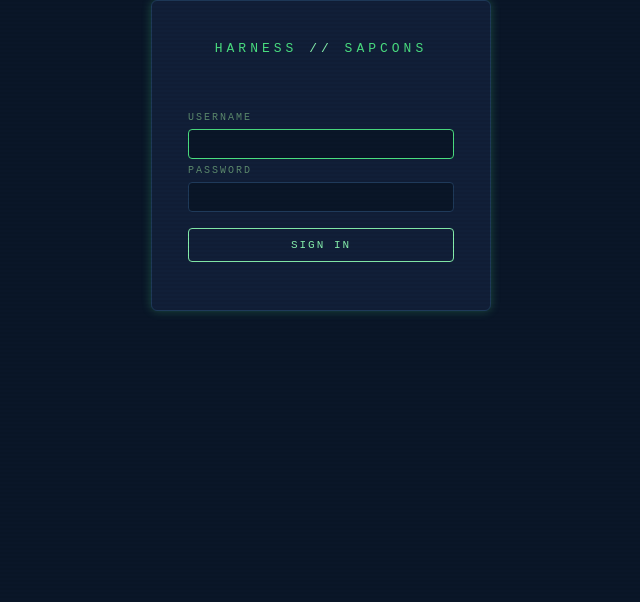
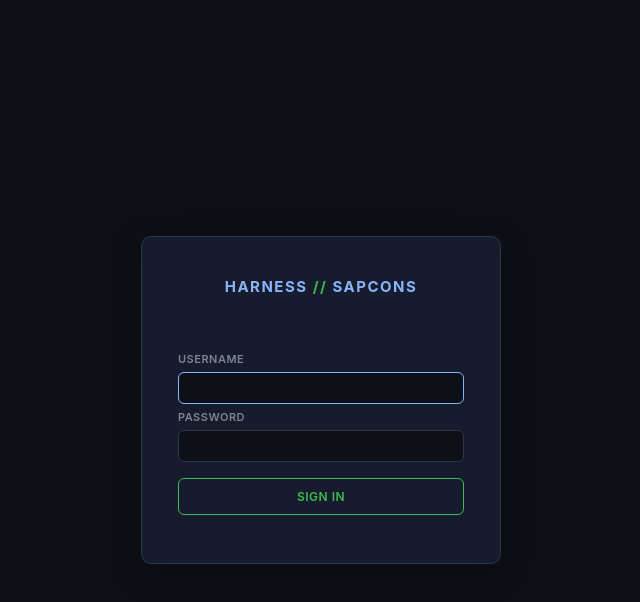
Before and after one commit to anc1bu/harness, a plain HTML site: page index.html in a window 1280 px wide. Shown: the whole page, without its empty margins (319-959 px from the left). Drawn offline with nearby package versions, Linux system fonts and the light colour scheme.

Commit message:
Auto-commit after 10 changes

```diff
--- a/css/theme.css
+++ b/css/theme.css
@@ -1,30 +1,24 @@
 :root {
-  --bg:        #0a1628;
-  --panel:     #111f38;
-  --border:    #1f3a5a;
-  --accent:    #4ade80;
-  --accent2:   #86efac;
-  --warn:      #e0b050;
-  --danger:    #e06060;
-  --text:      #b8d8c2;
-  --text-dim:  #5c8a6d;
-  --glow:      0 0 10px rgba(74,222,128,0.28);
+  --bg:        #0d1117;
+  --panel:     #161b2e;
+  --border:    #2d3748;
+  --accent:    #89b4fa;
+  --accent2:   #3fb950;
+  --warn:      #e3b341;
+  --danger:    #f85149;
+  --text:      #e6edf3;
+  --text-dim:  #7d8590;
+  --glow:      0 0 10px rgba(137,180,250,0.25);
 }
 
 * { box-sizing: border-box; margin: 0; padding: 0; }
 
 body {
   background: var(--bg); color: var(--text);
-  font-family: 'Courier New', monospace;
+  font-family: 'Inter', 'Segoe UI', system-ui, sans-serif;
   height: 100vh; display: flex; flex-direction: column; overflow: hidden;
 }
-
-/* Scanline overlay */
-body::after {
-  content: ''; position: fixed; inset: 0;
-  background: repeating-linear-gradient(0deg, transparent, transparent 2px, rgba(0,0,0,0.04) 2px, rgba(0,0,0,0.04) 4px);
-  pointer-events: none; z-index: 1000;
-}
+#app { flex: 1; display: flex; flex-direction: column; min-height: 0; overflow: hidden; }
 
 /* ── Scrollbars ── */
 ::-webkit-scrollbar { width: 4px; height: 4px; }
@@ -38,11 +32,11 @@ body::after {
   border-bottom: 1px solid var(--border); flex-shrink: 0;
 }
 #topbar .logo {
-  font-size: 18px; font-weight: bold; letter-spacing: 4px;
+  font-size: 17px; font-weight: 700; letter-spacing: 2px;
   color: var(--accent); text-shadow: var(--glow);
 }
 #topbar .logo span { color: var(--accent2); }
-#topbar .clock { font-size: 13px; color: var(--accent); letter-spacing: 2px; }
+#topbar .clock { font-size: 13px; color: var(--accent); letter-spacing: 1px; }
 #topbar .topbar-nav { display: flex; gap: 8px; }
 
 /* ── Layout ── */
@@ -56,9 +50,9 @@ body::after {
 #panel-control { overflow-y: auto; }
 #panel-control .panel-body { overflow: visible; }
 .panel-header {
-  display: flex; align-items: center; gap: 8px; padding: 8px 14px;
-  border-bottom: 1px solid var(--border); font-size: 10px; letter-spacing: 3px;
-  color: var(--text-dim); text-transform: uppercase; flex-shrink: 0;
+  display: flex; align-items: center; gap: 8px; padding: 9px 14px;
+  border-bottom: 1px solid var(--border); font-size: 11px; letter-spacing: 1.5px;
+  color: var(--text-dim); text-transform: uppercase; flex-shrink: 0; font-weight: 600;
 }
 .panel-header .ph-dot { width: 6px; height: 6px; border-radius: 50%; background: var(--accent); box-shadow: var(--glow); }
 .panel-body { flex: 1; overflow: auto; padding: 14px; }
@@ -75,13 +69,13 @@ body::after {
 /* ── Controls ── */
 .ctrl-section { margin-bottom: 14px; }
 .ctrl-label {
-  font-size: 10px; letter-spacing: 2px; color: var(--text-dim);
-  text-transform: uppercase; margin-bottom: 6px;
+  font-size: 11px; letter-spacing: 0.5px; color: var(--text-dim);
+  text-transform: uppercase; margin-bottom: 6px; font-weight: 600;
 }
 select, input[type=range], input[type=text], input[type=password] {
   width: 100%; background: var(--bg); border: 1px solid var(--border);
-  color: var(--text); padding: 7px 10px; border-radius: 4px;
-  font-family: inherit; font-size: 12px; margin-bottom: 6px; outline: none;
+  color: var(--text); padding: 7px 10px; border-radius: 6px;
+  font-family: inherit; font-size: 13px; margin-bottom: 6px; outline: none;
 }
 select:focus, input:focus { border-color: var(--accent); }
 
@@ -89,14 +83,14 @@ select:focus, input:focus { border-color: var(--accent); }
 .btn {
   display: block; width: 100%; padding: 10px; background: transparent;
   border: 1px solid var(--accent); color: var(--accent); font-family: inherit;
-  font-size: 11px; letter-spacing: 2px; text-transform: uppercase; cursor: pointer;
-  border-radius: 4px; transition: all .2s; margin-bottom: 8px;
+  font-size: 12px; letter-spacing: 0.5px; text-transform: uppercase; cursor: pointer;
+  border-radius: 6px; transition: all .2s; margin-bottom: 8px; font-weight: 600;
 }
-.btn:hover { background: rgba(74,222,128,0.10); box-shadow: var(--glow); }
+.btn:hover { background: rgba(137,180,250,0.10); box-shadow: var(--glow); }
 .btn.primary { border-color: var(--accent2); color: var(--accent2); }
-.btn.primary:hover { background: rgba(134,239,172,0.10); box-shadow: 0 0 12px rgba(134,239,172,0.28); }
+.btn.primary:hover { background: rgba(63,185,80,0.10); box-shadow: 0 0 12px rgba(63,185,80,0.25); }
 .btn.danger { border-color: var(--danger); color: var(--danger); }
-.btn.danger:hover { background: rgba(224,96,96,0.10); }
+.btn.danger:hover { background: rgba(248,81,73,0.10); }
 .btn:disabled { border-color: var(--border); color: var(--text-dim); cursor: not-allowed; box-shadow: none; }
 .btn:disabled:hover { background: transparent; box-shadow: none; }
 .btn.inline { display: inline-block; width: auto; padding: 6px 14px; }
@@ -128,16 +122,17 @@ select:focus, input:focus { border-color: var(--accent); }
 .node.highlighted circle { stroke: var(--accent2) !important; }
 
 /* ── Data table ── */
-table { width: 100%; border-collapse: collapse; font-size: 11px; }
+table { width: 100%; border-collapse: collapse; font-size: 12px; }
 thead th {
-  background: var(--bg); color: var(--accent); padding: 6px 10px;
+  background: var(--panel); color: var(--accent); padding: 7px 10px;
   text-align: left; border-bottom: 1px solid var(--border);
-  font-size: 10px; letter-spacing: 1px; position: sticky; top: 0; white-space: nowrap;
+  font-size: 11px; letter-spacing: 0.3px; position: sticky; top: 0; white-space: nowrap;
+  font-weight: 600;
 }
-tbody tr { border-bottom: 1px solid rgba(31,58,90,0.5); }
-tbody tr:hover { background: rgba(74,222,128,0.05); }
-tbody td { padding: 5px 10px; color: var(--text); white-space: nowrap; }
-tbody tr.selected td { background: rgba(74,222,128,0.10); color: var(--accent2); }
+tbody tr { border-bottom: 1px solid rgba(45,55,72,0.7); }
+tbody tr:hover { background: rgba(137,180,250,0.06); }
+tbody td { padding: 6px 10px; color: var(--text); white-space: nowrap; }
+tbody tr.selected td { background: rgba(137,180,250,0.12); color: var(--accent); }
 
 /* ── Modal ── */
 #modal-overlay {
@@ -146,17 +141,18 @@ tbody tr.selected td { background: rgba(74,222,128,0.10); color: var(--accent2);
 }
 #modal-overlay.show { display: flex; }
 #modal-box {
-  background: var(--panel); border: 1px solid var(--accent); border-radius: 4px;
+  background: var(--panel); border: 1px solid var(--accent); border-radius: 8px;
   padding: 24px 28px; max-width: 480px; width: 90vw;
-  box-shadow: var(--glow); color: var(--text); font-size: 12px; letter-spacing: .5px;
+  box-shadow: var(--glow); color: var(--text); font-size: 13px; letter-spacing: 0;
 }
-#modal-box.err  { border-color: var(--danger); box-shadow: 0 0 16px rgba(224,96,96,0.35); }
-#modal-box.warn { border-color: var(--warn);   box-shadow: 0 0 16px rgba(224,176,80,0.35); }
-#modal-msg { margin-bottom: 18px; line-height: 1.6; white-space: pre-wrap; }
+#modal-box.err  { border-color: var(--danger); box-shadow: 0 0 16px rgba(248,81,73,0.3); }
+#modal-box.warn { border-color: var(--warn);   box-shadow: 0 0 16px rgba(227,179,65,0.3); }
+#modal-msg { margin-bottom: 18px; line-height: 1.65; white-space: pre-wrap; }
 #modal-ok {
-  display: block; margin-left: auto; padding: 6px 22px;
+  display: block; margin-left: auto; padding: 7px 22px;
   background: transparent; border: 1px solid var(--accent); color: var(--accent);
-  border-radius: 3px; cursor: pointer; font-size: 11px; letter-spacing: 1px;
+  border-radius: 6px; cursor: pointer; font-size: 12px; letter-spacing: 0.5px;
+  font-family: inherit; font-weight: 600;
 }
 #modal-ok:hover { background: var(--accent); color: var(--bg); }
 
@@ -179,15 +175,15 @@ tbody tr.selected td { background: rgba(74,222,128,0.10); color: var(--accent2);
   flex: 1; display: flex; align-items: center; justify-content: center;
 }
 .login-box {
-  background: var(--panel); border: 1px solid var(--border); border-radius: 6px;
-  padding: 40px 36px; width: 340px; box-shadow: var(--glow);
+  background: var(--panel); border: 1px solid var(--border); border-radius: 10px;
+  padding: 40px 36px; width: 360px; box-shadow: 0 8px 32px rgba(0,0,0,0.4);
 }
 .login-box .login-title {
-  font-size: 13px; letter-spacing: 4px; color: var(--accent);
-  text-transform: uppercase; margin-bottom: 28px; text-align: center;
+  font-size: 15px; letter-spacing: 1.5px; color: var(--accent);
+  text-transform: uppercase; margin-bottom: 28px; text-align: center; font-weight: 700;
 }
 .login-box .login-error {
-  color: var(--danger); font-size: 11px; margin-bottom: 12px;
+  color: var(--danger); font-size: 12px; margin-bottom: 12px;
   text-align: center; min-height: 16px;
 }
 
```
